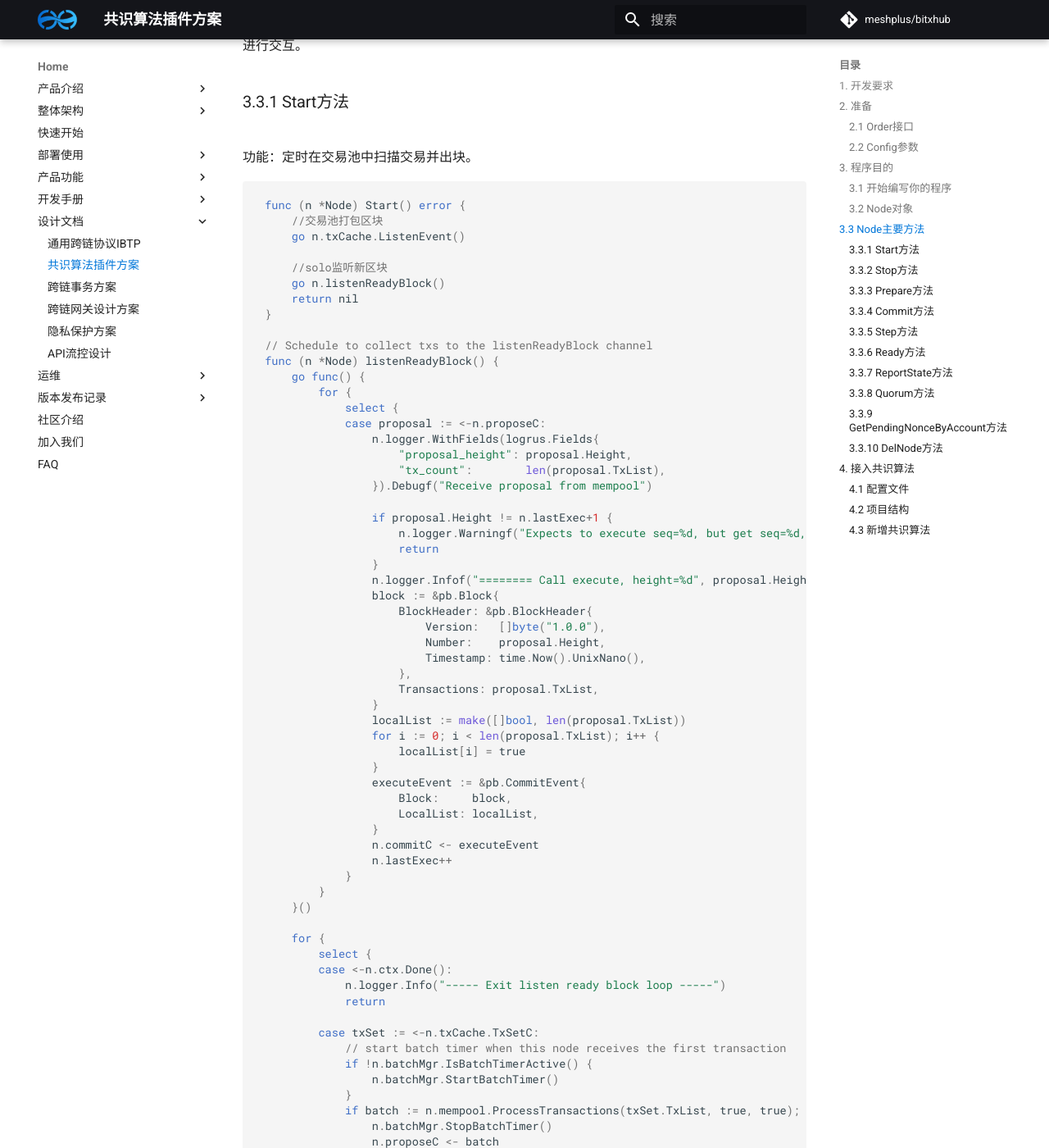
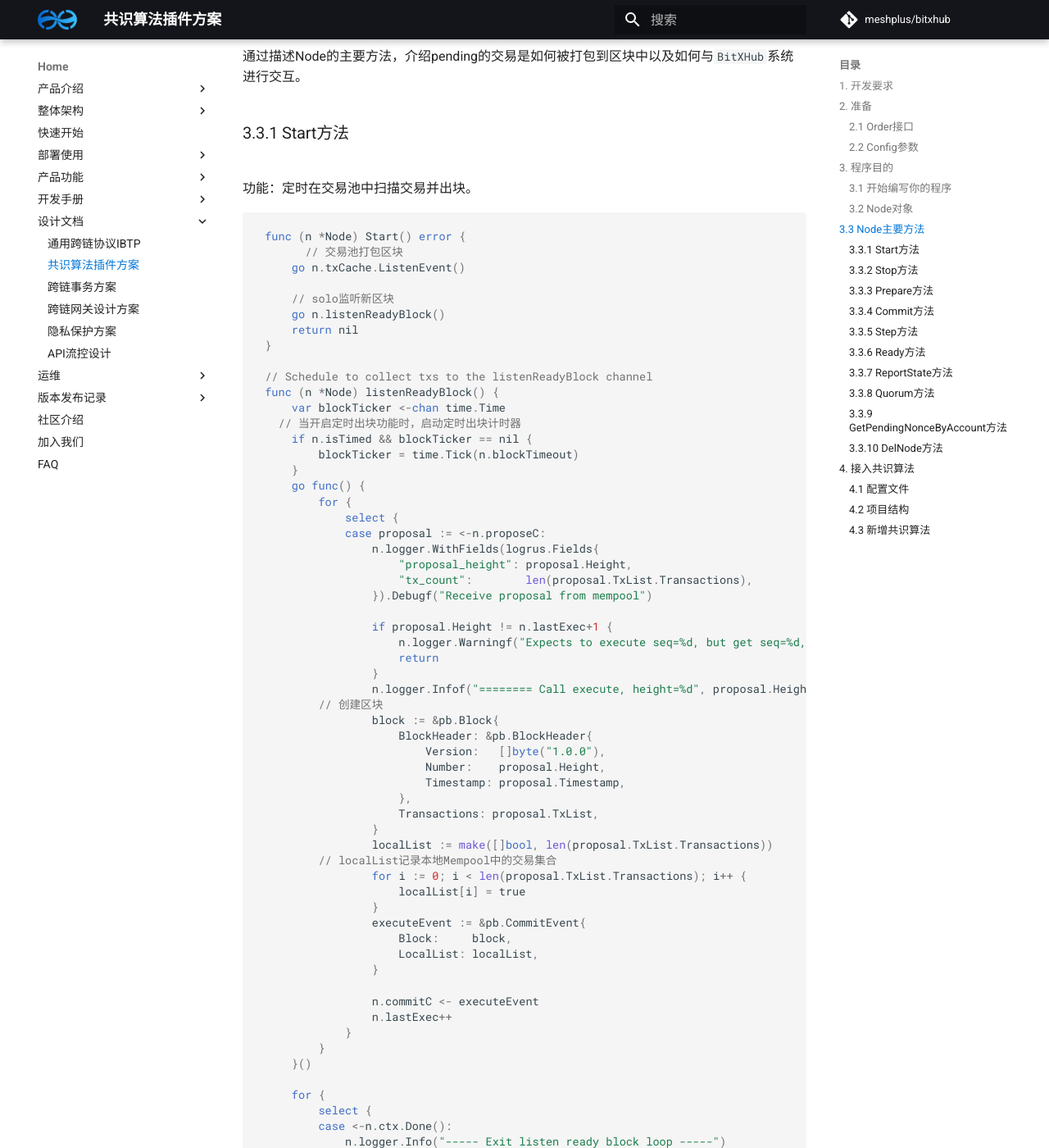
Before and after one commit to meshplus/bitxhub-docs, an MkDocs documentation site: the page built from docs/bitxhub/design/consensus_plugin.md, in a window 1280 px wide and 1400 px high, scrolled down 4105 px. Shown: the whole window at 82% size. Built offline with MkDocs 1.6.1 and Material for MkDocs 9.7.7, drawn with Linux system fonts in a browser that asks for light colours; comment, search, counter and statistics services are not loaded; the version menu is left out; some of the changed text lies outside the part shown.

Commit message:
feat（1.18）:update consensus design

````diff
--- a/docs/bitxhub/design/consensus_plugin.md
+++ b/docs/bitxhub/design/consensus_plugin.md
@@ -135,6 +135,8 @@
     batchTimeout, memConfig, err := generateSoloConfig(config.RepoRoot)
     mempoolConf := &mempool.Config{
         ID:              config.ID, //节点ID
+        IsTimed:         timedGenBlock.Enable,	// 是否支持定时出块功能
+				BlockTimeout:    timedGenBlock.BlockTimeout,	// 定时出块的时间间隔
         ChainHeight:     config.Applied, //当前区块高度
         Logger:          config.Logger,  //日志组件
         StoragePath:     config.StoragePath, //存储路径
@@ -186,23 +188,28 @@
 
 ```go
 func (n *Node) Start() error {
-	//交易池打包区块
+	  // 交易池打包区块
     go n.txCache.ListenEvent()
 
-    //solo监听新区块
+    // solo监听新区块
     go n.listenReadyBlock()
     return nil
 }
 
 // Schedule to collect txs to the listenReadyBlock channel
 func (n *Node) listenReadyBlock() {
+	var blockTicker <-chan time.Time
+  // 当开启定时出块功能时，启动定时出块计时器
+	if n.isTimed && blockTicker == nil {
+		blockTicker = time.Tick(n.blockTimeout)
+	}
 	go func() {
 		for {
 			select {
 			case proposal := <-n.proposeC:
 				n.logger.WithFields(logrus.Fields{
 					"proposal_height": proposal.Height,
-					"tx_count":        len(proposal.TxList),
+					"tx_count":        len(proposal.TxList.Transactions),
 				}).Debugf("Receive proposal from mempool")
 
 				if proposal.Height != n.lastExec+1 {
@@ -210,22 +217,25 @@
 					return
 				}
 				n.logger.Infof("======== Call execute, height=%d", proposal.Height)
+        // 创建区块
 				block := &pb.Block{
 					BlockHeader: &pb.BlockHeader{
 						Version:   []byte("1.0.0"),
 						Number:    proposal.Height,
-						Timestamp: time.Now().UnixNano(),
+						Timestamp: proposal.Timestamp,
 					},
 					Transactions: proposal.TxList,
 				}
-				localList := make([]bool, len(proposal.TxList))
-				for i := 0; i < len(proposal.TxList); i++ {
+				localList := make([]bool, len(proposal.TxList.Transactions))
+        // localList记录本地Mempool中的交易集合
+				for i := 0; i < len(proposal.TxList.Transactions); i++ {
 					localList[i] = true
 				}
 				executeEvent := &pb.CommitEvent{
 					Block:     block,
 					LocalList: localList,
 				}
+
 				n.commitC <- executeEvent
 				n.lastExec++
 			}
@@ -243,6 +253,11 @@
 			if !n.batchMgr.IsBatchTimerActive() {
 				n.batchMgr.StartBatchTimer()
 			}
+      /* batch产生的条件：
+      1. 超过定时出块时间间隔（当开启定时出块功能）
+      2. 是主节点，并超过batch出块的容量
+      3. 是主节点，超过batch出块的时间间隔（batch不为空时开始计时，为空时重置计时器）
+      */
 			if batch := n.mempool.ProcessTransactions(txSet.TxList, true, true); batch != nil {
 				n.batchMgr.StopBatchTimer()
 				n.proposeC <- batch
@@ -258,6 +273,7 @@
 			}
 			n.mempool.CommitTransactions(state)
 
+    // 超过batch出块的时间间隔（batch不为空时开始计时，为空时重置计时器）
 		case <-n.batchMgr.BatchTimeoutEvent():
 			n.batchMgr.StopBatchTimer()
 			n.logger.Debug("Batch timer expired, try to create a batch")
@@ -316,10 +333,9 @@
 
 ### 3.3.5 Step方法
 
-功能：通过该接口接收共识的网络消息。
+功能：通过该接口接收共识的网络消息。在Solo模式中共识网络只有一个节点，故不用实现该方法。
 
 ```go
-//由于示例是Solo的版本，故具体不实现该方法
 func (n *Node) Step(ctx context.Context, msg []byte) error {
    return nil
 }
@@ -354,7 +370,7 @@
 
 ### 3.3.8 Quorum方法
 
-功能：集群中可以正常工作的最少节点数量（比如在raft中要求正常节点数是N/2+1）。
+功能：集群中可以正常工作的最少节点数量（比如在raft中要求正常节点数是N/2+1，PBFT要求正常节点数时N/3+1）。
 
 ```go
 //由于示例是Solo的版本，直接返回1
````
Also changed, not shown: other parts of docs/bitxhub/design/consensus_plugin.md (+2 -1 lines), docs/assets/tx_flow.png.
